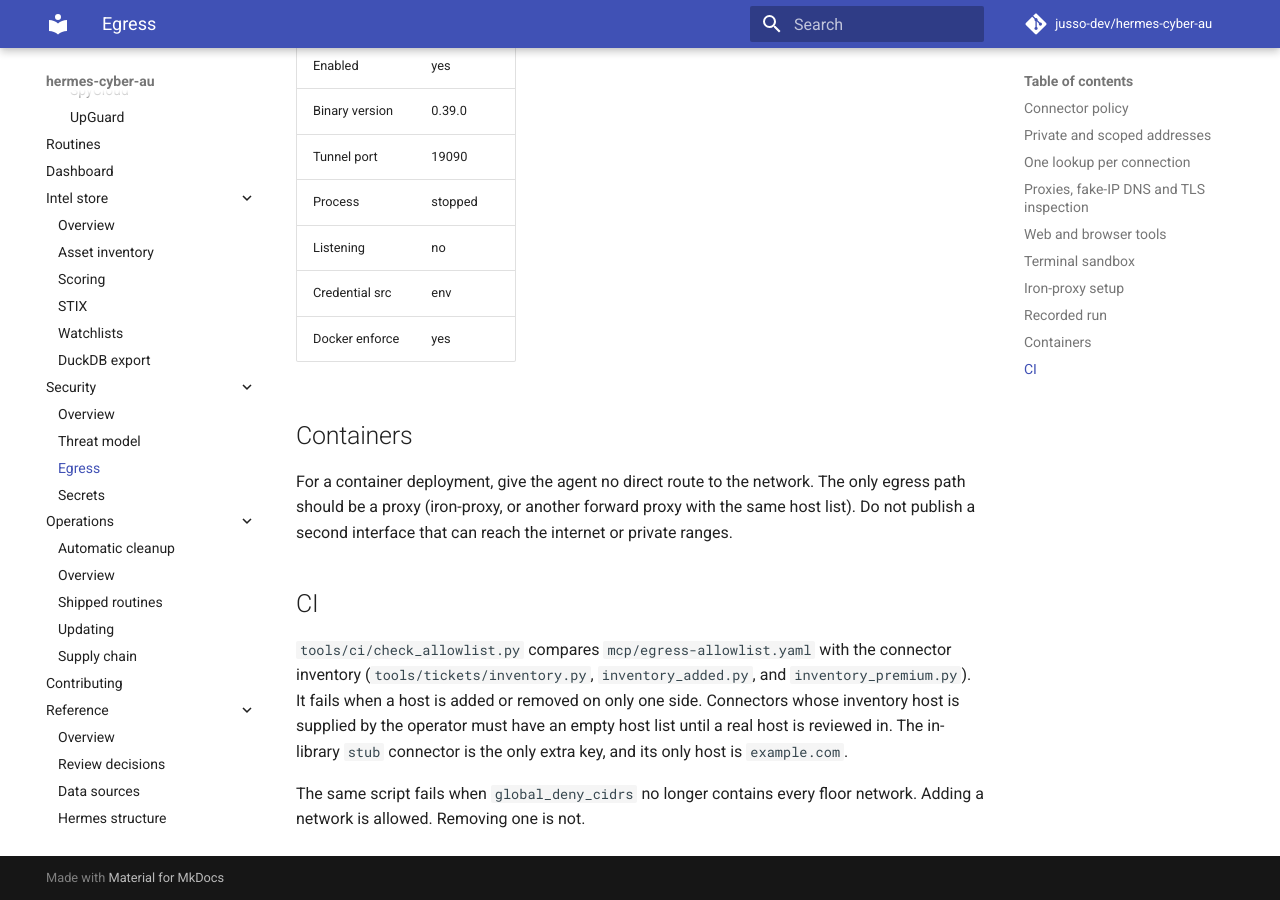
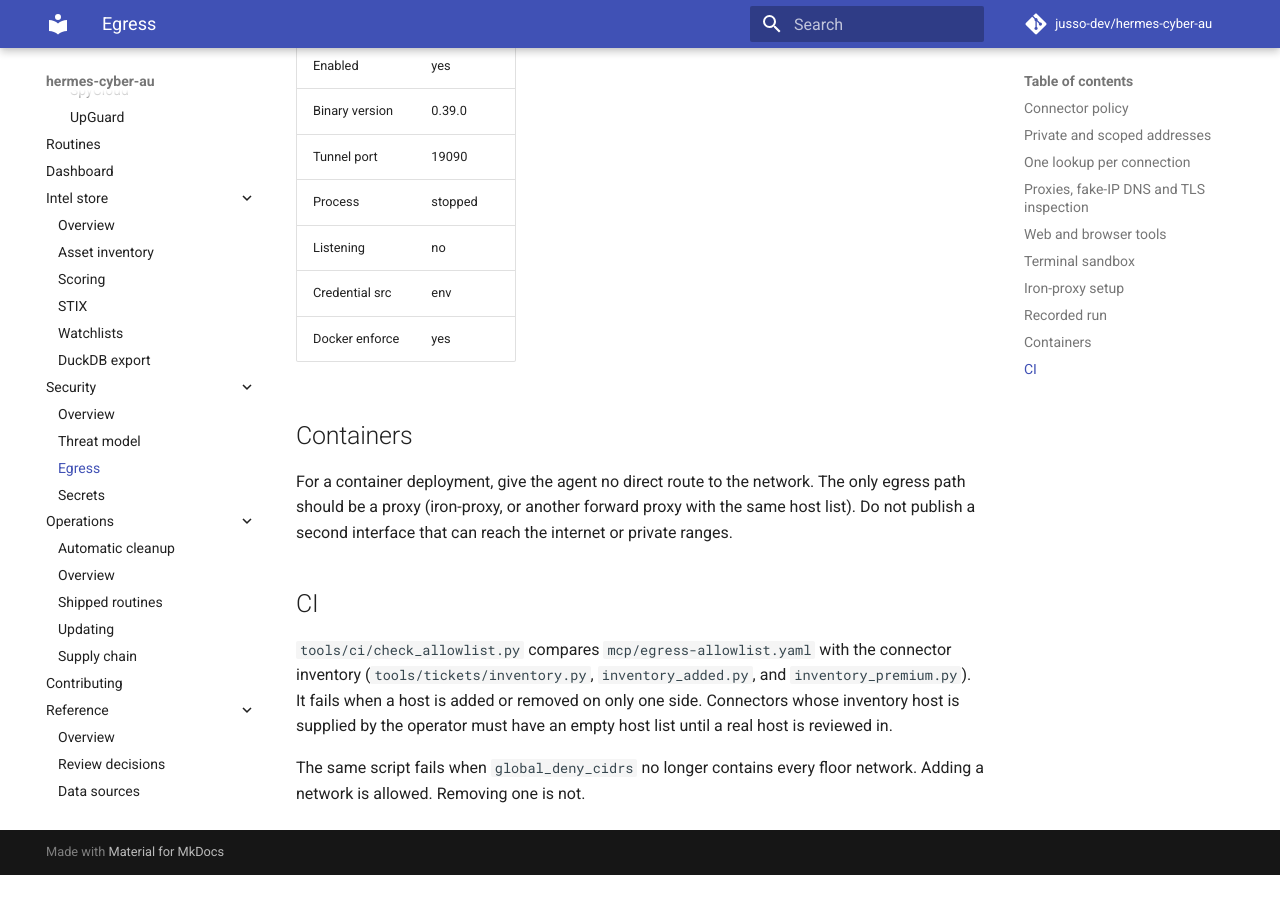
Before and after one commit to jusso-dev/hermes-cyber-au, an MkDocs documentation site: the page built from docs/security/egress.md, in a window 1280 px wide and 900 px high, scrolled down 4082 px. Built offline with MkDocs 1.6.1 and Material for MkDocs 9.7.7, drawn with Linux system fonts in a browser that asks for light colours; comment, search, counter and statistics services are not loaded; after the commit the page ends 4957 px from its top, so only the background shows below that.

Commit message:
docs(egress): drop the stale stub allowlist note
Rename the validate_repo test to say what it checks: an allowlist entry with
no package.

Co-Authored-By: Claude Opus 5.5 <noreply@anthropic.com>

```diff
--- a/docs/security/egress.md
+++ b/docs/security/egress.md
@@ -116,6 +116,6 @@ For a container deployment, give the agent no direct route to the network. The o
 
 ## CI
 
-`tools/ci/check_allowlist.py` compares `mcp/egress-allowlist.yaml` with the connector inventory (`tools/tickets/inventory.py`, `inventory_added.py`, and `inventory_premium.py`). It fails when a host is added or removed on only one side. Connectors whose inventory host is supplied by the operator must have an empty host list until a real host is reviewed in. The in-library `stub` connector is the only extra key, and its only host is `example.com`.
+`tools/ci/check_allowlist.py` compares `mcp/egress-allowlist.yaml` with the connector inventory (`tools/tickets/inventory.py`, `inventory_added.py`, and `inventory_premium.py`). It fails when a host is added or removed on only one side. Connectors whose inventory host is supplied by the operator must have an empty host list until a real host is reviewed in.
 
 The same script fails when `global_deny_cidrs` no longer contains every floor network. Adding a network is allowed. Removing one is not.
```
Also changed, not shown: 1 other file.
